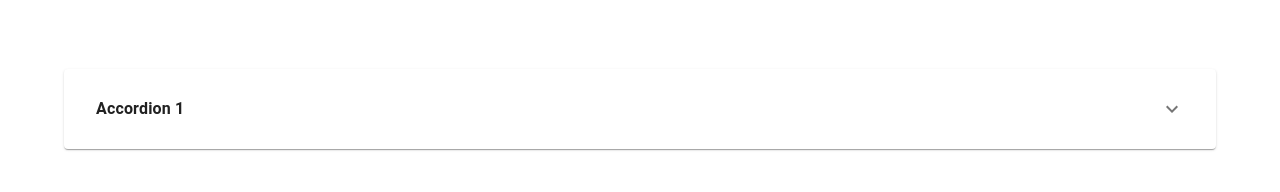
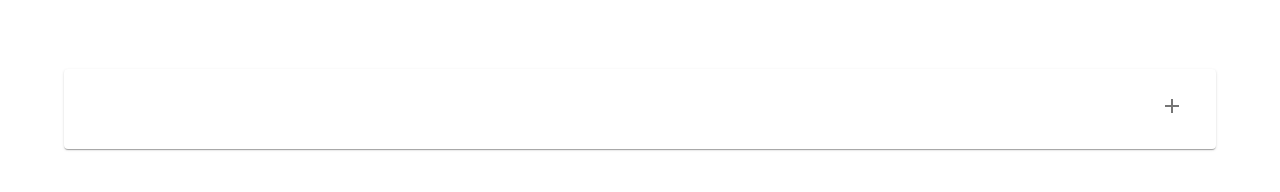
Before and after one commit to RayhanalKavey/simple-landing-page-with-react-material-UI, a React (Create React App) app: page / in a window 1280 px wide. Shown: the part 2397-2589 px from the top of the page. Built offline with nearby package versions, Linux system fonts and the light colour scheme.

Commit message:
add custom accordion.

```diff
--- a/src/components/Accordion/CustomAccordion.js
+++ b/src/components/Accordion/CustomAccordion.js
@@ -5,11 +5,44 @@ import AccordionDetails from "@mui/material/AccordionDetails";
 import Typography from "@mui/material/Typography";
 import ExpandMoreIcon from "@mui/icons-material/ExpandMore";
 
-const CustomAccordion = () => {
+import AddIcon from "@mui/icons-material/Add";
+import RemoveIcon from "@mui/icons-material/Remove";
+
+const CustomExpandIcon = () => {
   return (
-    <Accordion sx={{ p: 2 }}>
+    <div>
+      <div className="expandMoreIcon">
+        <AddIcon />
+      </div>
+      <div className="removeExpandIcon">
+        <RemoveIcon />
+      </div>
+    </div>
+  );
+};
+const CustomAccordion = ({ title, description }) => {
+  return (
+    <Accordion
+      sx={{
+        p: 2,
+        "& .removeExpandIcon": {
+          display: "none",
+        },
+        "& .Mui-expanded": {
+          "& .expandMoreIcon": {
+            display: "none",
+          },
+          "& .removeExpandIcon": {
+            display: "block",
+            "& svg": {
+              color: "primary.green",
+            },
+          },
+        },
+      }}
+    >
       <AccordionSummary
-        expandIcon={<ExpandMoreIcon />}
+        expandIcon={<CustomExpandIcon />}
         aria-controls="panel1a-content"
         id="panel1a-header"
         sx={{
@@ -23,13 +56,10 @@ const CustomAccordion = () => {
           },
         }}
       >
-        <Typography>Accordion 1</Typography>
+        <Typography>{title}</Typography>
       </AccordionSummary>
       <AccordionDetails>
-        <Typography>
-          Lorem ipsum dolor sit amet, consectetur adipiscing elit. Suspendisse
-          malesuada lacus ex, sit amet blandit leo lobortis eget.
-        </Typography>
+        <Typography>{description}</Typography>
       </AccordionDetails>
     </Accordion>
   );
```
